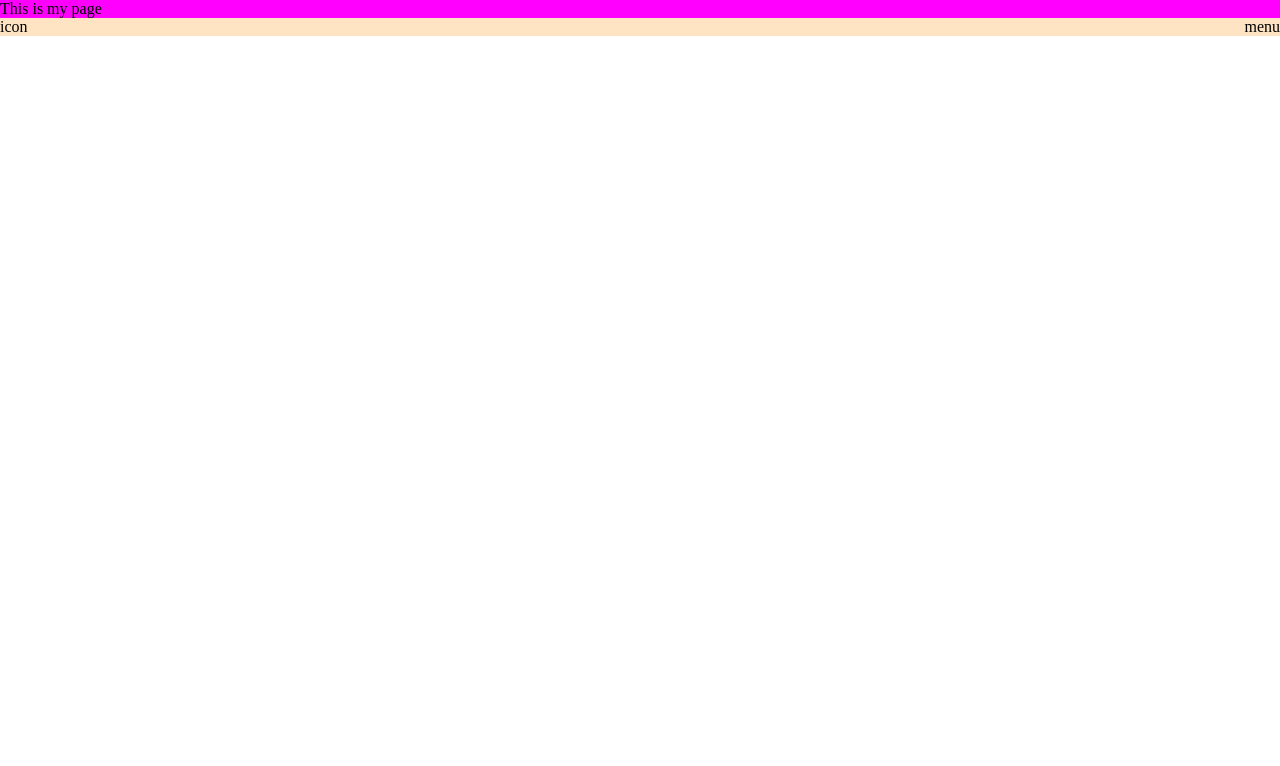
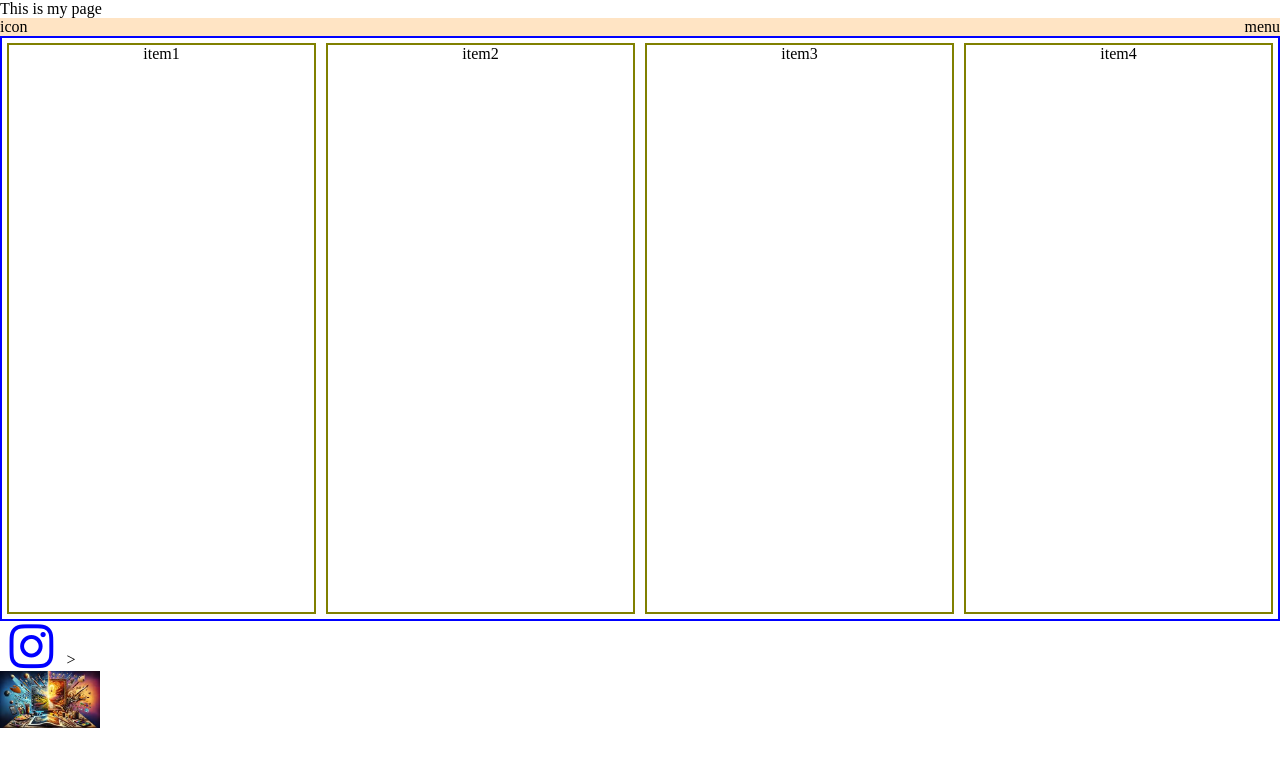
Before and after one commit to agnesnabawesi-glitch/codequeen15, a plain HTML site: page sample.html in a window 1280 px wide. Drawn offline with Linux system fonts and the light colour scheme.

Commit message:
more of flex box

```diff
--- a/sample.html
+++ b/sample.html
@@ -5,6 +5,7 @@
     <meta name="viewport" content="width=device-width, initial-scale=1.0">
     <title>Flex Box</title>
     <link rel="stylesheet" href="style.css">
+    <link rel="stylesheet" href="https://cdnjs.cloudflare.com/ajax/libs/font-awesome/7.0.1/css/all.min.css" integrity="sha512-2SwdPD6INVrV/lHTZbO2nodKhrnDdJK9/kg2XD1r9uGqPo1cUbujc+IYdlYdEErWNu69gVcYgdxlmVmzTWnetw==" crossorigin="anonymous" referrerpolicy="no-referrer" />
 </head>
 <body>
     <div class="container">
@@ -14,10 +15,23 @@
         <div class="childContainer">
          <div><p>icon</p></div>
          <div><p>menu</p></div>
-
-
+         </div>
+         <!-- blue container -->
+         <div class="blue-container">
+            <div class="flex-items">item1</div>
+            <div class="flex-items">item2</div>
+            <div class="flex-items">item3</div>
+            <div class="flex-items">item4</div>
 
          </div>
+         <i class="fa-brands fa-instagram mine"></i>
+
+    >
+
+         <!-- last container -->
+         <div class="last-container">
+            <img src="images/image2.jpg">
+
         </div>
 
 
--- a/style.css
+++ b/style.css
@@ -25,12 +25,38 @@ img{
   padding: 30px;
 }
 
-.container{
+/* .container{
     background-color: fuchsia;
-}
+} */
 .childContainer{
     background-color: bisque;
     display: flex;
     flex-direction: row;
     justify-content: space-between;
 }
+/* blue container */
+.blue-container{
+border: 2px blue solid;
+display: flex;
+flex-direction: row;
+}
+.flex-items{
+    border: olive solid 2px;
+    margin: 5px;
+    height: 15cm;
+    width: 10cm;
+    text-align: center;
+}
+.mine{
+    color: blue;
+    font-size: 50px;
+}
+/* last-container */
+.last-container{
+    border: blue 2px;
+    display: flex;
+}
+img{
+    width: 100px;
+    align
+}
```
